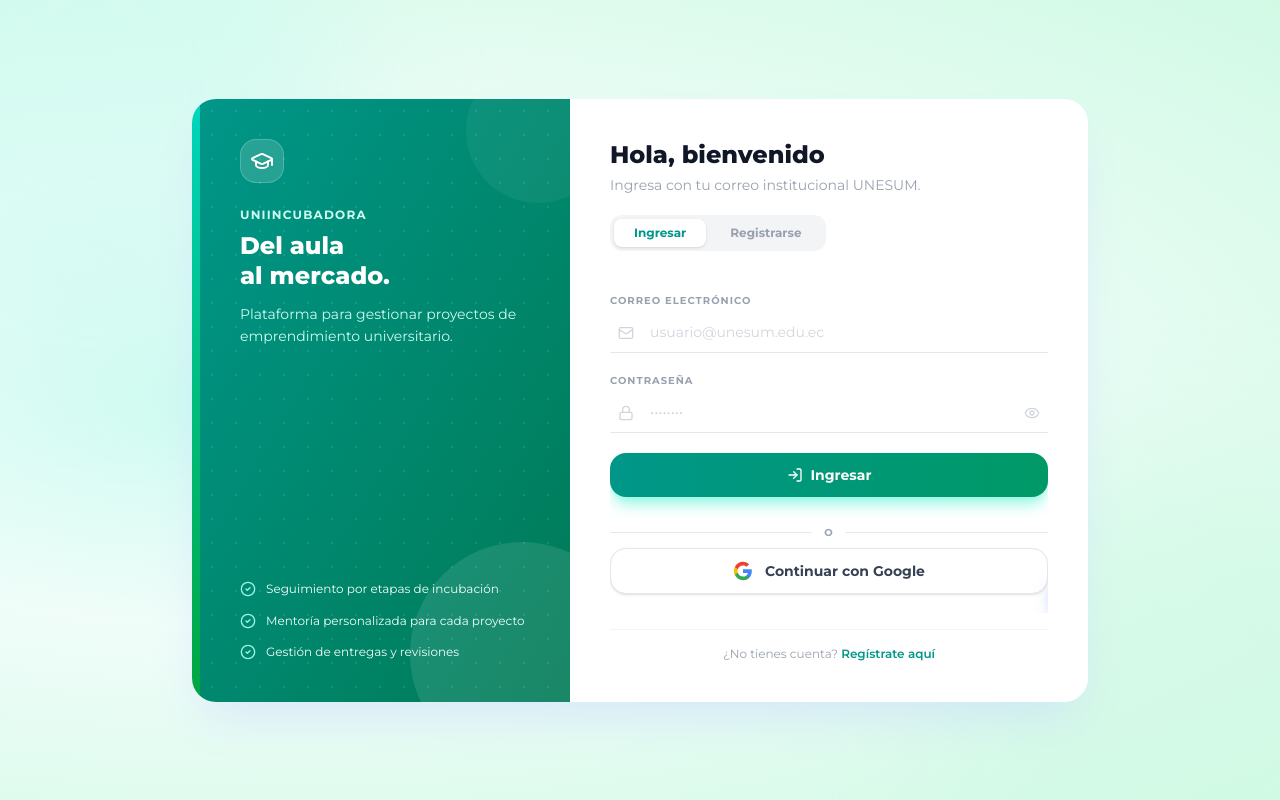
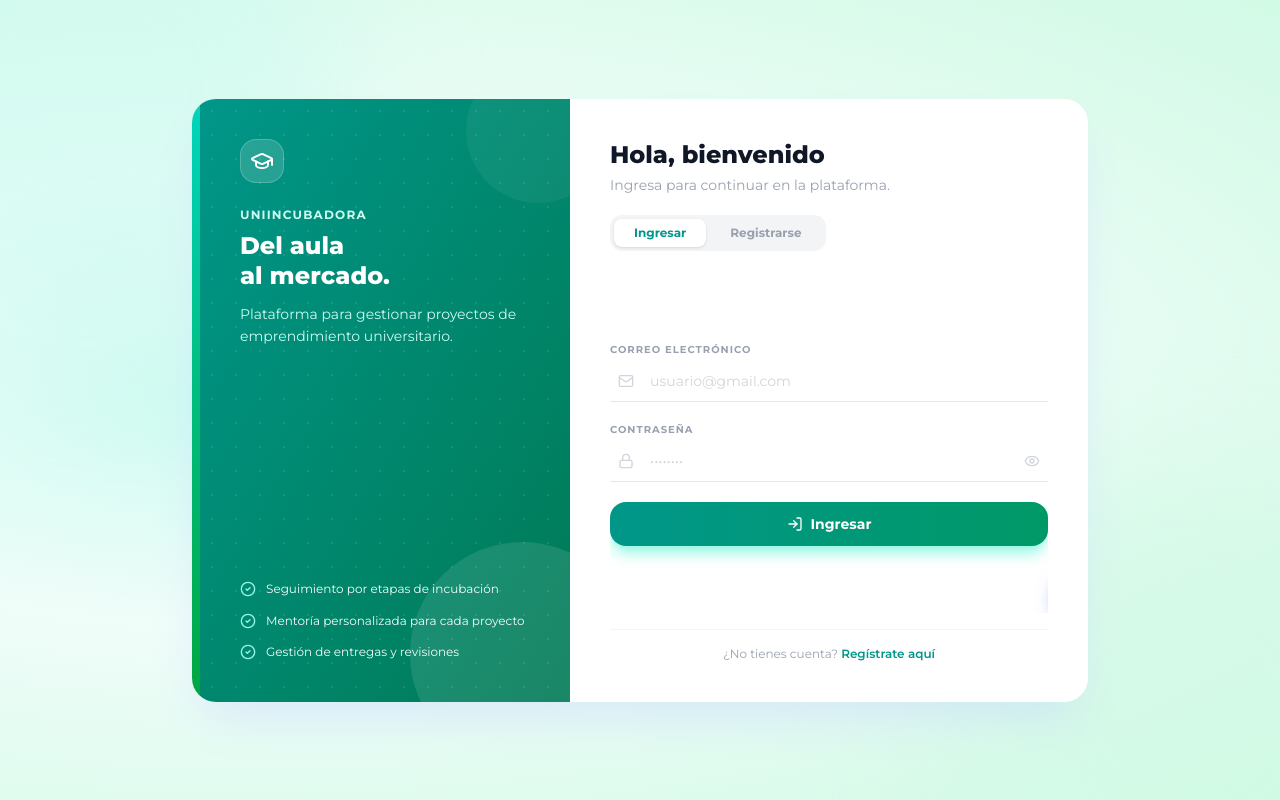
Before and after one commit to sna2023/fronteencuvadora, a React (Vite) app: page / in a window 1280 px wide. Built offline with nearby package versions, Linux system fonts and the light colour scheme; no server answers.

Commit message:
feat: eliminar Firebase Auth, login solo email/password, correos @gmail.com

```diff
--- a/package.json
+++ b/package.json
@@ -10,10 +10,7 @@
     "preview": "vite preview"
   },
   "dependencies": {
-    "@react-oauth/google": "^0.13.5",
     "@tailwindcss/vite": "^4.2.2",
-    "firebase": "^12.15.0",
-    "jwt-decode": "^4.0.0",
     "lucide-react": "^0.577.0",
     "react": "^19.2.4",
     "react-dom": "^19.2.4"
--- a/src/api.ts
+++ b/src/api.ts
@@ -75,20 +75,6 @@ export async function register(data: {
 
 export async function logout() {
   return request('/logout', { method: 'POST' });
-}
-
-export async function googleLogin(token: string) {
-  return request<{ user: User; token: string }>('/auth/google/login', {
-    method: 'POST',
-    body: JSON.stringify({ token }),
-  });
-}
-
-export async function firebaseLogin(idToken: string) {
-  return request<{ user: User; token: string }>('/auth/firebase/login', {
-    method: 'POST',
-    body: JSON.stringify({ idToken }),
-  });
 }
 
 
--- a/src/components/Login.tsx
+++ b/src/components/Login.tsx
@@ -1,9 +1,9 @@
-import React, { useState, useEffect } from 'react';
+import React, { useState } from 'react';
 import {
   GraduationCap, Mail, Lock, LogIn, ArrowRight,
   User, Eye, EyeOff, CheckCircle2, AlertCircle,
 } from 'lucide-react';
-import { login as apiLogin, register as apiRegister, firebaseLogin as apiFirebaseLogin, type User as UserType } from '../api';
+import { login as apiLogin, register as apiRegister, type User as UserType } from '../api';
 
 interface LoginProps {
   onLogin: (user: UserType, token: string) => void;
@@ -26,25 +26,6 @@ export const Login: React.FC<LoginProps> = ({ onLogin }) => {
   const [isLoading, setIsLoading] = useState(false);
   const [error,     setError]     = useState('');
   const [success,   setSuccess]   = useState('');
-
-  useEffect(() => {
-    let cancelled = false;
-    (async () => {
-      try {
-        const { getRedirectResult } = await import('firebase/auth');
-        const { auth } = await import('../firebase');
-        const result = await getRedirectResult(auth);
-        if (result?.user && !cancelled) {
-          const idToken = await result.user.getIdToken();
-          const { user: loggedUser, token } = await apiFirebaseLogin(idToken);
-          onLogin(loggedUser, token);
-        }
-      } catch {
-        // silencioso
-      }
-    })();
-    return () => { cancelled = true; };
-  }, []);
 
   const handleLogin = async (e: React.FormEvent) => {
     e.preventDefault();
@@ -77,19 +58,6 @@ export const Login: React.FC<LoginProps> = ({ onLogin }) => {
     }
   };
 
-  const handleGoogleLogin = async () => {
-    setError('');
-    setIsLoading(true);
-    try {
-      const { signInWithRedirect } = await import('firebase/auth');
-      const { auth, googleProvider } = await import('../firebase');
-      await signInWithRedirect(auth, googleProvider);
-    } catch (err) {
-      setError(err instanceof Error ? err.message : 'Error con Google.');
-      setIsLoading(false);
-    }
-  };
-
   const switchMode = (m: 'login' | 'register') => { setMode(m); setError(''); setSuccess(''); };
 
   const inp = 'w-full pl-10 pr-3 py-2.5 border-b border-gray-200 bg-transparent text-sm text-gray-800 outline-none focus:border-teal-500 transition-colors placeholder:text-gray-300';
@@ -101,37 +69,25 @@ export const Login: React.FC<LoginProps> = ({ onLogin }) => {
         background: 'radial-gradient(ellipse at 20% 50%, #ccfbf1 0%, #f0fdf9 40%, #d1fae5 100%)',
       }}
     >
-      {/* Decoración de fondo — círculos */}
       <div className="absolute top-0 left-0 w-full h-full overflow-hidden pointer-events-none">
         <div className="absolute -top-40 -left-40 w-[500px] h-[500px] rounded-full bg-teal-100/60 blur-3xl" />
         <div className="absolute -bottom-40 -right-40 w-[500px] h-[500px] rounded-full bg-emerald-100/60 blur-3xl" />
         <div className="absolute top-1/2 left-1/2 -translate-x-1/2 -translate-y-1/2 w-96 h-96 rounded-full bg-teal-50/80 blur-2xl" />
       </div>
 
-      {/* Card principal */}
       <div className="relative z-10 w-full max-w-4xl mx-4 flex rounded-3xl overflow-hidden shadow-2xl shadow-indigo-200/50">
-
-        {/* ── Franja izquierda ── */}
         <div className="w-2 shrink-0 bg-gradient-to-b from-teal-400 via-emerald-500 to-green-600" />
 
-        {/* ── Contenido ── */}
         <div className="flex-1 flex bg-white">
-
-          {/* Columna izquierda — branding */}
           <div className="hidden md:flex md:w-5/12 flex-col justify-between p-10 bg-gradient-to-br from-teal-600 to-emerald-700 text-white relative overflow-hidden">
-
-            {/* Patrón de puntos */}
             <div className="absolute inset-0 opacity-10"
               style={{
                 backgroundImage: 'radial-gradient(circle, white 1px, transparent 1px)',
                 backgroundSize: '24px 24px',
               }}
             />
-
-            {/* Forma decorativa */}
             <div className="absolute -bottom-16 -right-16 w-56 h-56 rounded-full bg-white/10" />
             <div className="absolute -top-10 -right-10 w-36 h-36 rounded-full bg-white/5" />
-
             <div className="relative z-10">
               <div className="w-11 h-11 rounded-2xl bg-white/15 border border-white/20 flex items-center justify-center mb-6">
                 <GraduationCap className="w-6 h-6 text-white" />
@@ -144,7 +100,6 @@ export const Login: React.FC<LoginProps> = ({ onLogin }) => {
                 Plataforma para gestionar proyectos de emprendimiento universitario.
               </p>
             </div>
-
             <div className="relative z-10 space-y-3">
               {[
                 'Seguimiento por etapas de incubación',
@@ -159,27 +114,20 @@ export const Login: React.FC<LoginProps> = ({ onLogin }) => {
             </div>
           </div>
 
-          {/* Columna derecha — formulario */}
           <div className="flex-1 flex flex-col justify-between p-8 md:p-10">
-
-            {/* Header */}
             <div>
-              {/* Branding móvil */}
               <div className="flex items-center gap-2 mb-6 md:hidden">
                 <GraduationCap className="w-5 h-5 text-teal-600" />
                 <span className="text-sm font-bold text-teal-600 uppercase tracking-widest">UniIncubadora</span>
               </div>
-
               <h1 className="text-2xl font-extrabold text-gray-900">
                 {mode === 'login' ? 'Hola, bienvenido' : 'Crear cuenta'}
               </h1>
               <p className="text-sm text-gray-400 mt-1">
                 {mode === 'login'
-                  ? 'Ingresa con tu correo institucional UNESUM.'
-                  : 'Regístrate con tu correo institucional.'}
+                  ? 'Ingresa para continuar en la plataforma.'
+                  : 'Regístrate para comenzar.'}
               </p>
-
-              {/* Tabs pill */}
               <div className="flex gap-1 mt-5 mb-6 p-1 bg-gray-100 rounded-xl w-fit">
                 {(['login', 'register'] as const).map(m => (
                   <button key={m} onClick={() => switchMode(m)}
@@ -191,8 +139,6 @@ export const Login: React.FC<LoginProps> = ({ onLogin }) => {
                   </button>
                 ))}
               </div>
-
-              {/* Alertas */}
               {success && (
                 <div className="flex items-center gap-2 mb-4 px-4 py-2.5 bg-green-50 border border-green-200 rounded-xl text-green-700 text-xs font-medium">
                   <CheckCircle2 className="w-4 h-4 shrink-0" /> {success}
@@ -205,22 +151,19 @@ export const Login: React.FC<LoginProps> = ({ onLogin }) => {
               )}
             </div>
 
-            {/* Slider de formularios */}
             <div className="flex-1 overflow-hidden">
               <div
                 className="flex w-[200%] h-full transition-transform duration-500 ease-in-out"
                 style={{ transform: mode === 'register' ? 'translateX(-50%)' : 'translateX(0)' }}
               >
-
-                {/* LOGIN */}
-                <div className="w-1/2 flex flex-col justify-center space-y-5">
+                <div className="w-1/2 flex flex-col justify-center">
                   <form onSubmit={handleLogin} className="space-y-5">
                     <div>
                       <label className={lbl}>Correo electrónico</label>
                       <div className="relative">
                         <Mail className="absolute left-2 top-1/2 -translate-y-1/2 w-4 h-4 text-gray-300" />
                         <input type="email" value={loginCorreo} onChange={e => setLoginCorreo(e.target.value)}
-                          required className={inp} placeholder="usuario@unesum.edu.ec" />
+                          required className={inp} placeholder="usuario@gmail.com" />
                       </div>
                     </div>
                     <div>
@@ -243,32 +186,8 @@ export const Login: React.FC<LoginProps> = ({ onLogin }) => {
                         : <><LogIn className="w-4 h-4" /> Ingresar</>}
                     </button>
                   </form>
-
-                  {/* Divider */}
-                  <div className="flex items-center gap-3 my-2">
-                    <div className="flex-1 h-px bg-gray-200" />
-                    <span className="text-[10px] font-bold text-gray-400 uppercase tracking-widest">o</span>
-                    <div className="flex-1 h-px bg-gray-200" />
-                  </div>
-
-                  {/* Google Login */}
-                  <button
-                    onClick={handleGoogleLogin}
-                    type="button"
-                    disabled={isLoading}
-                    className="w-full py-3 rounded-2xl border border-gray-200 bg-white hover:bg-gray-50 text-gray-700 text-sm font-bold transition-all flex items-center justify-center gap-3 cursor-pointer disabled:opacity-70 shadow-sm"
-                  >
-                    <svg className="w-5 h-5" viewBox="0 0 24 24">
-                      <path d="M22.56 12.25c0-.78-.07-1.53-.2-2.25H12v4.26h5.92a5.06 5.06 0 0 1-2.2 3.32v2.77h3.57c2.08-1.92 3.28-4.74 3.28-8.1z" fill="#4285F4"/>
-                      <path d="M12 23c2.97 0 5.46-.98 7.28-2.66l-3.57-2.77c-.98.66-2.23 1.06-3.71 1.06-2.86 0-5.29-1.93-6.16-4.53H2.18v2.84C3.99 20.53 7.7 23 12 23z" fill="#34A853"/>
-                      <path d="M5.84 14.09c-.22-.66-.35-1.36-.35-2.09s.13-1.43.35-2.09V7.07H2.18C1.43 8.55 1 10.22 1 12s.43 3.45 1.18 4.93l2.85-2.22.81-.62z" fill="#FBBC05"/>
-                      <path d="M12 5.38c1.62 0 3.06.56 4.21 1.64l3.15-3.15C17.45 2.09 14.97 1 12 1 7.7 1 3.99 3.47 2.18 7.07l3.66 2.84c.87-2.6 3.3-4.53 6.16-4.53z" fill="#EA4335"/>
-                    </svg>
-                    Continuar con Google
-                  </button>
                 </div>
 
-                {/* REGISTER */}
                 <div className="w-1/2 flex flex-col justify-center">
                   <form onSubmit={handleRegister} className="space-y-4">
                     <div className="grid grid-cols-2 gap-4">
@@ -281,11 +200,11 @@ export const Login: React.FC<LoginProps> = ({ onLogin }) => {
                         </div>
                       </div>
                       <div className="col-span-2">
-                        <label className={lbl}>Correo institucional UNESUM</label>
+                        <label className={lbl}>Correo electrónico</label>
                         <div className="relative">
                           <Mail className="absolute left-2 top-1/2 -translate-y-1/2 w-4 h-4 text-gray-300" />
                           <input type="email" value={correo} onChange={e => setCorreo(e.target.value)}
-                            required className={inp} placeholder="usuario@unesum.edu.ec" />
+                            required className={inp} placeholder="usuario@gmail.com" />
                         </div>
                       </div>
                       <div className="col-span-2">
@@ -332,18 +251,15 @@ export const Login: React.FC<LoginProps> = ({ onLogin }) => {
                     </button>
                   </form>
                 </div>
-
               </div>
             </div>
 
-            {/* Footer */}
             <p className="text-xs text-gray-400 text-center pt-4 border-t border-gray-100 mt-4">
               {mode === 'login'
                 ? <>¿No tienes cuenta?{' '}<button onClick={() => switchMode('register')} className="text-teal-600 font-semibold hover:underline cursor-pointer">Regístrate aquí</button></>
                 : <>¿Ya tienes cuenta?{' '}<button onClick={() => switchMode('login')} className="text-teal-600 font-semibold hover:underline cursor-pointer">Inicia sesión</button></>
               }
             </p>
-
           </div>
         </div>
       </div>
--- a/src/firebase.ts
+++ /dev/null
@@ -1,17 +0,0 @@
-import { initializeApp } from 'firebase/app';
-import { getAuth, GoogleAuthProvider } from 'firebase/auth';
-
-const firebaseConfig = {
-  apiKey: "AIzaSyAP5SjIlcpzf-UQSBX7OFE_FYtBh8Cgm_8",
-  authDomain: "incuvadoraauthen.firebaseapp.com",
-  projectId: "incuvadoraauthen",
-  storageBucket: "incuvadoraauthen.firebasestorage.app",
-  messagingSenderId: "814517190665",
-  appId: "1:814517190665:web:843e8ee915c1c5c41b38d8",
-  measurementId: "G-CYT9QVFZK4"
-};
-
-const app = initializeApp(firebaseConfig);
-export const auth = getAuth(app);
-export const googleProvider = new GoogleAuthProvider();
-googleProvider.setCustomParameters({ prompt: 'select_account' });
```
Also changed, not shown: 1 other file (tests, documents, lock files or other folders).
